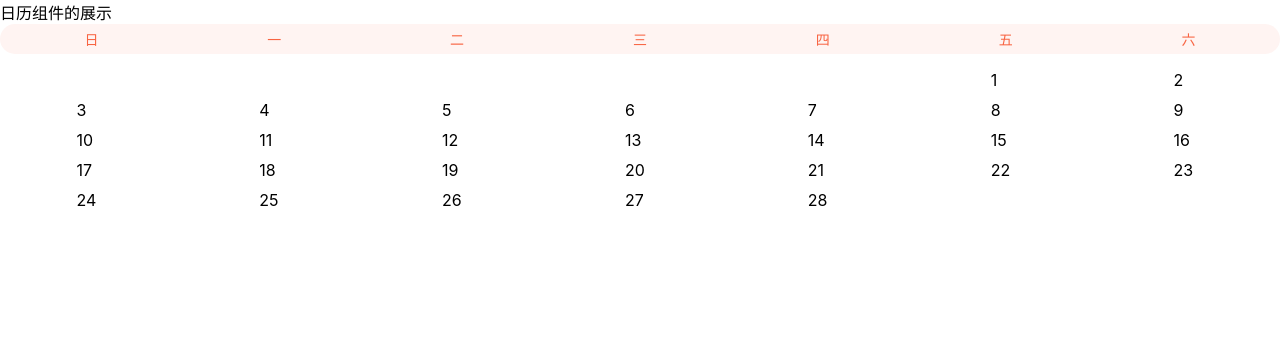
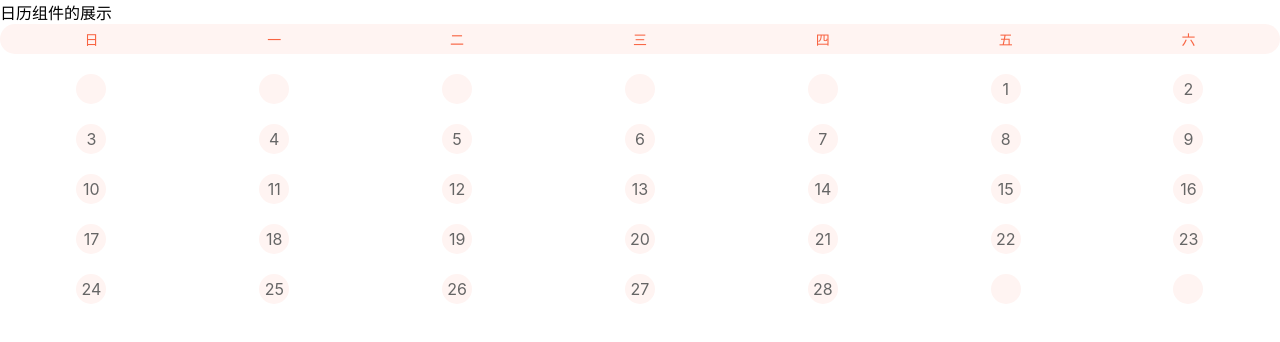
Before and after one commit to noiron/simple-react-components, a React (Create React App) app: page /calendar in a window 1280 px wide. Shown: the top 342 px of the page. Built offline with nearby package versions, Linux system fonts and the light colour scheme.

Commit message:
修改日历样式

```diff
--- a/src/components/Calendar/Day.js
+++ b/src/components/Calendar/Day.js
@@ -5,13 +5,36 @@ import styled from 'styled-components';
 const DayBox = styled.div`
   width: 30px;
   height: 30px;
+  color: #666;
+  display: flex;
+  align-items: center;
+  justify-content: center;
 
+  span {
+    width: 100%;
+    height: 100%;
+    line-height: 30px;
+    border-radius: 50%;
+    background-color: #FFF4F2;
+    text-align: center;
+  }
+
+  span.on-focus {
+    background-color: #FFF4F2;
+  }
 `;
 
 const Day = props => {
-  const dateStr = props.date ? props.date.getDate() : '';
+  const { date, onFocus } = props;
+  const dateStr = date ? date.getDate() : '';
 
-  return <DayBox>{dateStr}</DayBox>
+  return (
+    <DayBox>
+      <span className={onFocus ? "on-focus" : ''}>
+        {dateStr}
+      </span>
+    </DayBox>
+  )
 }
 
 
--- a/src/components/Calendar/Week.js
+++ b/src/components/Calendar/Week.js
@@ -5,6 +5,7 @@ import styled from 'styled-components';
 const WeekBox = styled.div`
   display: flex;
   justify-content: space-around;
+  margin-top: 20px;
 `;
 
 
```
